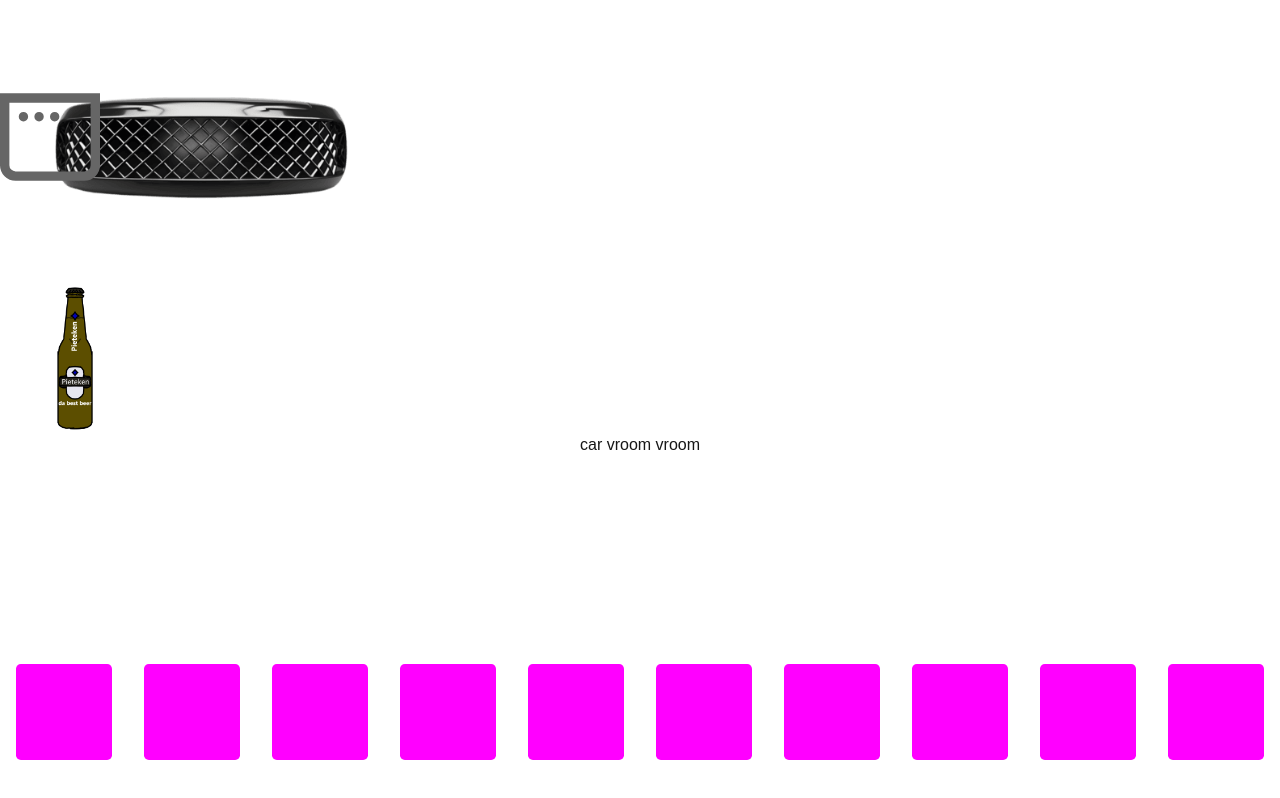
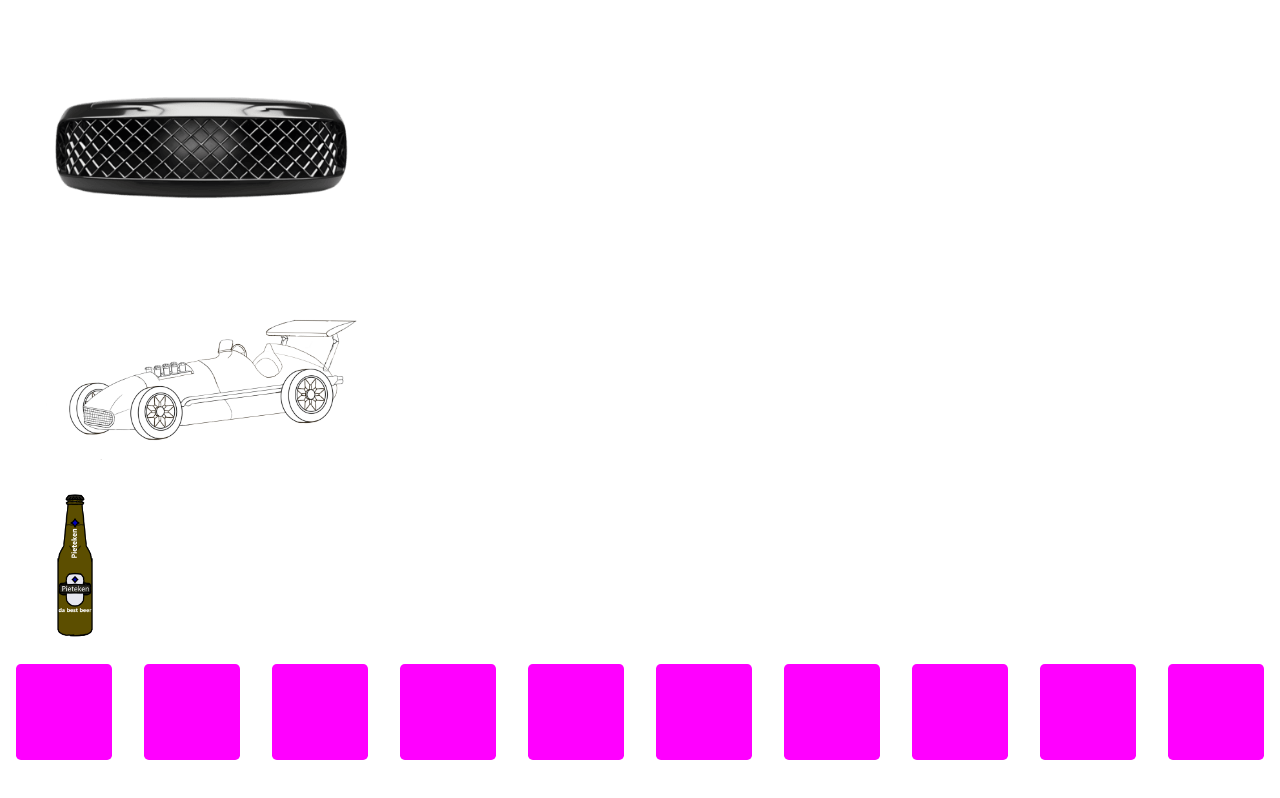
Before and after one commit to People-in-Tires/PIT, a Next.js app in the folder pit/: page / in a window 1280 px wide. Built offline with nearby package versions, Linux system fonts and the light colour scheme.

Commit message:
rework(game): gamewindow reworked form iframe to component

```diff
--- a/pit/app/Index.module.css
+++ b/pit/app/Index.module.css
@@ -24,15 +24,15 @@
 }
 
 .GameFrame {
-  height: 400;
-  width: 600;
-  border-width: 5;
+  height: 400px;
+  width: inherit;
+  border-width: 5px;
   border-color: lightgrey;
 }
 
 .GameFrameHeader {
-  height: 20;
-  width: 600;
+  height: 20px;
+  width: inherit;
   background-color: grey;
 }
 
--- a/pit/app/minigames/grill/GrillLitter.tsx
+++ b/pit/app/minigames/grill/GrillLitter.tsx
@@ -9,8 +9,8 @@ import { ItemProps } from "@/app/objects/item";
 import { GrillContext } from "./page";
 
 export default function Grilllitter({
-  x = 0, //as percent
-  y = 0, //as percent
+  x = 0,
+  y = 0,
   sprite,
   index,
 }: ItemProps & { sprite: string; index: string }) {
@@ -33,12 +33,12 @@ export default function Grilllitter({
   return (
     <Draggable
       // bounds={bound} doesnot like positionOffset takes bounds from starting position
-      // defaultPosition={{x : 0,y:0}} //doesnt take percentage either calculate myself the vw and vh or cry
-      positionOffset={{ x: `${x}vw`, y: `${y}vh` }}
+      // defaultPosition={{x : x,y:y}} //doesnt take percentage either calculate myself the vw and vh or cry
+      positionOffset={{ x: `${x}%`, y: `${y}%` }}
       nodeRef={nodeRef}
       onStop={onDragStop}
     >
-      <div className={`${styles.litter}`} ref={nodeRef}>
+      <div className={`${styles.litter}`} ref={nodeRef} style={{x: `${x}%`, y: `${y}%`}}>
         <Image draggable="false" src={sprite} fill={true} alt="litter" />
       </div>
     </Draggable>
--- a/pit/app/minigames/grill/page.tsx
+++ b/pit/app/minigames/grill/page.tsx
@@ -5,16 +5,15 @@ import Grilllitter from "./GrillLitter";
 import styles from "../../Index.module.css";
 import { StateContext } from "@/app/page";
 import { useState } from "react";
-import { parseMetadata } from "@/app/objects/functions";
+import { MiniGameProps } from "@/app/objects/GameButton";
 
 export const GrillContext = createContext<StateContext | undefined>(undefined);
 
-export default function GrillGame() {
+export default function GrillGame({metadata, setOutput}:{} & MiniGameProps) {
   const sprites: string[] = ["/leaf.png", "/beer.png"];
   const [bugs, setBugs] = useState<React.JSX.Element[]>(() => {
-    const data = parseMetadata(location.href);
     const tmpbugs = [];
-    for (let i = 0; i < Number(data["litter"]); i++) {
+    for (let i = 0; i < Number(metadata["litter"]); i++) {
       tmpbugs.push(
         <Grilllitter
           x={Math.random() * 70 + 10}
@@ -29,37 +28,25 @@ export default function GrillGame() {
   });
 
   useEffect(() => {
-    window.parent.postMessage(bugs.length);
+    setOutput(bugs.length);
   }, [bugs]);
 
   return (
     <GrillContext value={{ state: bugs, setState: setBugs }}>
-      <div
-        id={"GrillWindow"}
-        style={{
-          height: "100vh",
-          width: "100vw",
-        }}
-      >
-        <Image
+      <img
         className={`${styles.background}`}
         style={{
-            borderWidth: "5px",
-            borderColor: "rgb(255, 0, 0)",
-            left: "10%",
-            top: "10%",
           width: "80%",
           height: "80%",
+          left: "10%",
+          top: "10%"
         }}
         draggable={false}
-          width={100}
-          height={100}
-          src="/beer.png"
+        src="/car2.png"
         alt="grill"
         id="Grill"
       />
       {bugs}
-      </div>
     </GrillContext>
   );
 }
--- a/pit/app/objects/GameButton.tsx
+++ b/pit/app/objects/GameButton.tsx
@@ -1,58 +1,28 @@
 import Image from "next/image";
 import styles from "../Index.module.css";
-import { createRef, useContext, useState } from "react";
+import { createRef } from "react";
 import Draggable from "react-draggable";
-import { useEffect } from "react";
-import { GameWindowContext } from "../page";
+import React from "react";
 
-export default function GameButton({
-  src,
-  img,
-  metadata,
-  setOutput,
-}: {
-  src: string;
-  img: string;
-  metadata: string;
-  setOutput: (output: MessageEvent<number>) => void;
-}) {
+export interface MiniGameProps {
+  metadata : {[key : string]: number};
+  setOutput: (input: number) => void
+}
+
+export function GameWindow ({child, setBool, id} : {child : React.JSX.Element, setBool : (index:number) => void, id: number}) {
   const ref = createRef<HTMLDivElement>();
-  const [open, setOpen] = useState<boolean>(false);
-  const gamewindow = useContext(GameWindowContext);
-
-  useEffect(() => {
-    window.addEventListener("message", setOutput, false);
-    return () => {
-      window.removeEventListener("message", setOutput, false);
-    };
-  }, [setOutput]);
-
-  if (gamewindow == null) return;
   return (
-    <button
-      disabled={open}
-      onClick={() => {
-        gamewindow.setState([
-          ...gamewindow.state,
     <Draggable
-            key={`${src}_window`}
       handle={`#handle`}
       nodeRef={ref}
     >
-            <div ref={ref}>
+      <div ref={ref} style={{width:"600px", height:"420px"}}>
         <header
           id={`handle`}
           className={`${styles.GameFrameHeader}`}
         >
           <button
-                  onClick={() => {
-                    setOpen(false);
-                    gamewindow.setState(
-                      gamewindow.state.filter(
-                        (item) => item.key != `${src} window`,
-                      ),
-                    );
-                  }}
+            onClick={() => {setBool(id)}}
           >
             <Image
               width={20}
@@ -62,17 +32,31 @@ export default function GameButton({
             />
           </button>
         </header>
-              <iframe
-                id={`${src} iframe`}
-                className={`${styles.GameFrame}`}
-                src={`${src}?${metadata}`}
-              ></iframe>
+        <div className={`${styles.GameFrame}`}>
+          {child}
         </div>
-          </Draggable>,
-        ]);
-        setOpen(true);
-      }}
-      id={`${src} button`}
+      </div>
+    </Draggable>
+  )
+}
+
+export default function GameButton({
+  img,//prob relpace with img object with already height etc
+  open,
+  setBool,
+  id
+}: {
+  img: string;
+  open:boolean;
+  setBool: (index: number) => void;
+  id: number;
+}) {
+
+  return (
+    <button
+      disabled={open}
+      onClick={() => {setBool(id)}}
+      id={`${img} button`}
     >
       <div>
         <Image
@@ -81,7 +65,7 @@ export default function GameButton({
           src={img}
           alt={img}
           draggable="false"
-        />{" "}
+        />
       </div>
     </button>
   );
--- a/pit/app/objects/car.tsx
+++ b/pit/app/objects/car.tsx
@@ -1,13 +1,52 @@
 "use client";
 
-export default class Car {
+import { useState, createRef } from "react";
+import Image from "next/image";
+import GameButton, {GameWindow} from "./GameButton";
+import GrillGame from "../minigames/grill/page";
+
+//class we get from rust
+export class CarClass {
   litter: number;
-  setLitter = (litter: MessageEvent<number>) => {
-    this.litter = litter.data;
-    console.log("setlitter", litter.data);
-  };
 
   constructor() {
     this.litter = 20;
   }
 }
+
+export default function Car({id} : {id : number}) {
+  //load car from
+  const carInfo = createRef<CarClass>();
+  carInfo.current = new CarClass;
+  const [gameWindows, setGameWindows] = useState<boolean[]>([false])
+  const handleUpdate = (index : number) => {
+    const newTodos = [...gameWindows];
+    newTodos[index] = !newTodos[index];
+  setGameWindows(newTodos);
+  }
+  return (
+    <div>
+      <GameButton
+        img="/grill.png"
+        setBool={handleUpdate}
+        open={gameWindows[0]}
+        id={0}
+      />
+      {gameWindows[0] && <GameWindow
+        child={<GrillGame
+          metadata={{"litter": carInfo.current.litter}}
+          setOutput={(input : number)=>{if (carInfo.current) carInfo.current.litter = input}}
+          />}
+        setBool={handleUpdate}
+        id = {0}
+        />}
+
+      <Image
+        src={"/car2.png"}
+        width={400}
+        height={400}
+        alt={"carbase"}
+      />
+    </div>
+  )
+}
--- a/pit/app/objects/functions.tsx
+++ b/pit/app/objects/functions.tsx
@@ -5,15 +5,6 @@ export function overlap(elem1: DOMRect, elem2: DOMRect): boolean {
     elem1.bottom < elem2.top ||
     elem1.top > elem2.bottom
   );
-}
-
-export function parseMetadata(input: string) {
-  const params = input.split("?")[1].split("&");
-  const data: { [key: string]: string } = {};
-  for (const x in params) {
-    data[params[x].split("=")[0]] = params[x].split("=")[1];
-  }
-  return data;
 }
 
 export function getAngle(origin_x:number, origin_y : number, destination_x : number, destination_y : number) {
--- a/pit/app/page.tsx
+++ b/pit/app/page.tsx
@@ -1,12 +1,9 @@
 "use client";
 import Beer from "./objects/beer";
-import GameButton from "./objects/GameButton";
 import React, { useState, createContext } from "react";
 import Image from "next/image";
 import Inventory from "@/app/objects/inventory";
-import { useRef } from "react";
 import Car from "./objects/car";
-import Wrench from "./objects/wrench";
 
 export interface StateContext {
   state: React.JSX.Element[];
@@ -14,23 +11,21 @@ export interface StateContext {
 }
 
 export const GameWindowContext = createContext<StateContext | undefined>(
-  undefined,
+  undefined
 );
 
 export default function Home() {
   const [windows, setWindows] = useState<React.JSX.Element[]>([]);
-  const car = useRef(new Car); //replace with get info from sim when the car rolls in
-
+  const driver1id = 0;
+  const driver2id = 1;
+  let car1here = true; //have to be states
+  let car2here = false;
   return (
     <GameWindowContext value={{ state: windows, setState: setWindows }}>
+      {(car1here) && <Car id={driver1id}/>}
+      {(car2here) && <Car id={driver2id}/>}
       <Inventory />
-      <Wrench />
-      <GameButton
-        src="/minigames/grill"
-        img="/grill.png"
-        metadata={`litter=${car.current.litter}`}
-        setOutput={car.current.setLitter}
-      />
+      {windows}
       <button
         onClick={() => {
           setWindows([...windows, <Beer key={`beer${windows.length}`} />]);
@@ -45,15 +40,6 @@ export default function Home() {
           alt="beercrate"
         />
       </button>
-      {windows}
-      <button
-        onClick={() => {
-          console.log(car.current);
-        }}
-      >
-        {" "}
-        car vroom vroom
-      </button>
     </GameWindowContext>
   );
 }
```
Lines whose indentation alone changed are shown as unchanged.
